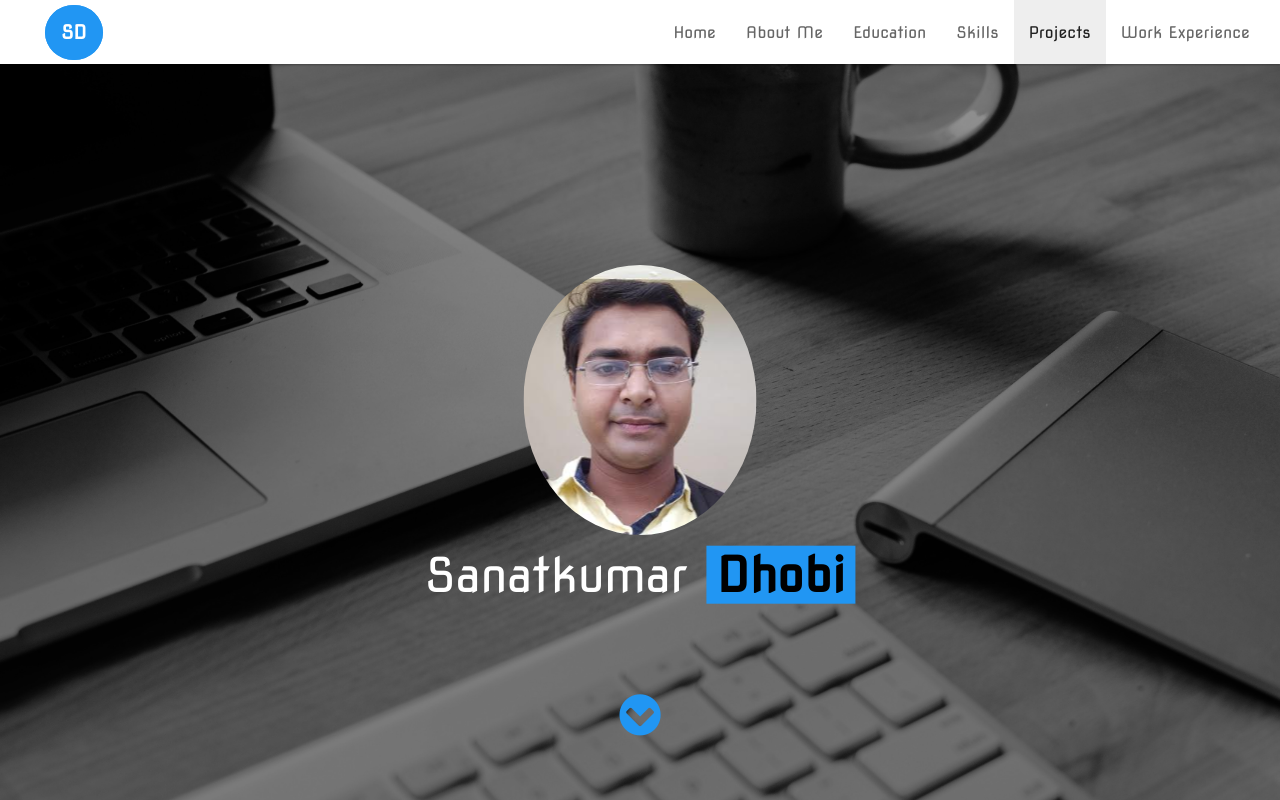
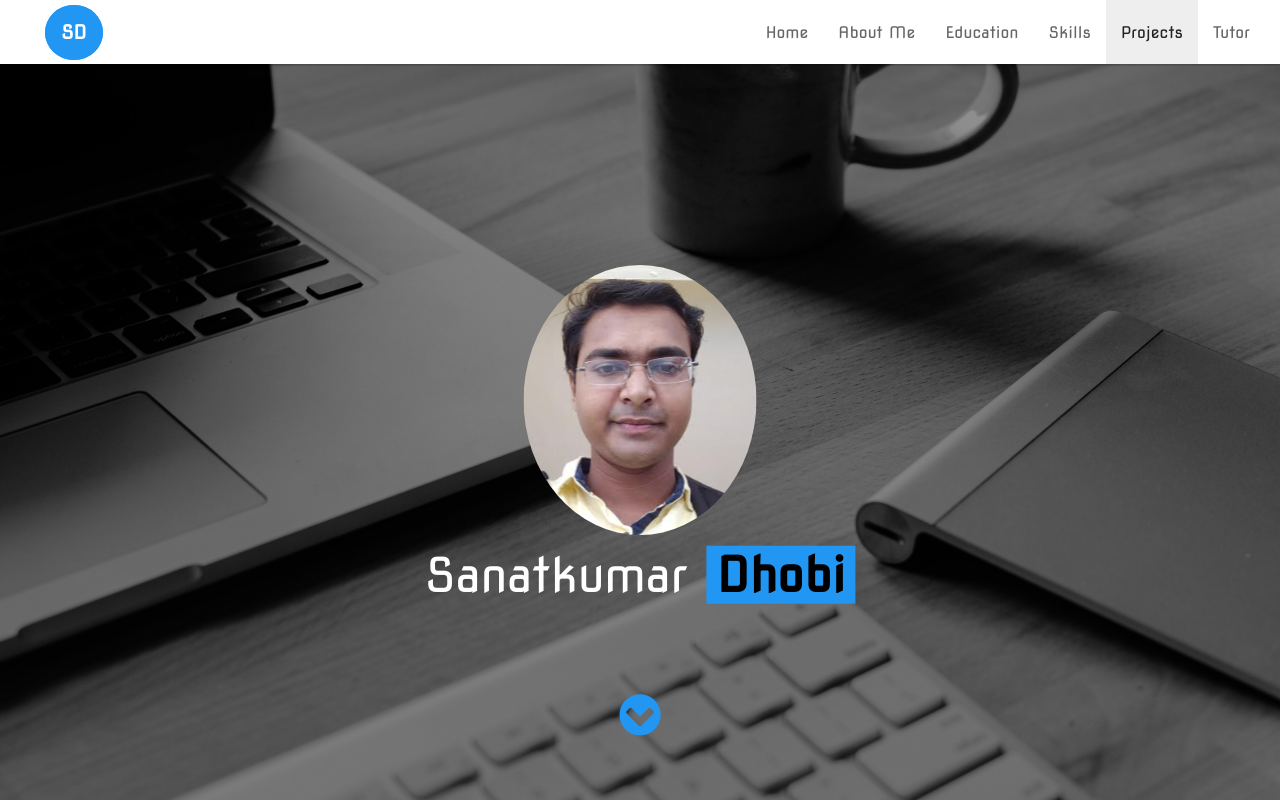
Before and after one commit to sanatnilesh/sanatnilesh.github.io, a plain HTML site: page index.html in a window 1280 px wide. Shown: the top 800 px of the page. Drawn offline with nearby package versions, Linux system fonts and the light colour scheme.

Commit message:
change-title

```diff
--- a/index.html
+++ b/index.html
@@ -42,7 +42,7 @@ Copyright (c) 2017 Mysirg.com -->
             <li><a href="#education">Education</a></li>
             <li><a href="#skills">Skills</a></li>
             <li><a href="#projects">Projects</a></li>
-            <li><a href="tutor.html">Work Experience</a></li>
+            <li><a href="tutor.html">Tutor</a></li>
           </ul>
         </div><!-- /.navbar-collapse -->
       </div><!-- /.container-fluid -->
```
